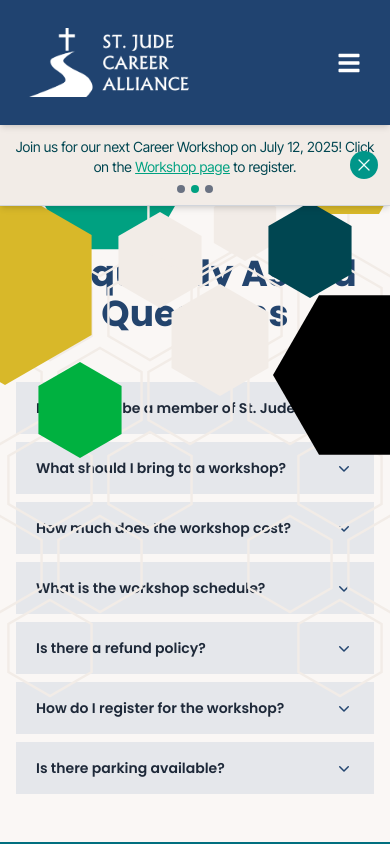
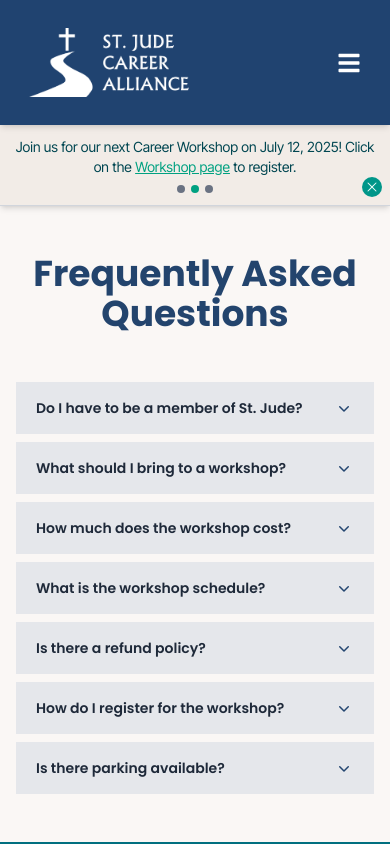
Before and after one commit to dataMichelle/sjca, a React (Vite) app: page /faq in a window 390 px wide. Shown: the top 844 px of the page. Built offline with nearby package versions, Linux system fonts and the light colour scheme.

Commit message:
made site responsive with ticker close button and hexagon sizes

```diff
--- a/src/components/HexagonGrid.jsx
+++ b/src/components/HexagonGrid.jsx
@@ -1,3 +1,4 @@
+import { useState, useEffect } from "react";
 const hexPoints = "50,10 84.64,30 84.64,70 50,90 15.36,70 15.36,30";
 
 const COLORS = {
@@ -11,9 +12,12 @@
   kellyGreen: "#00B140",
 };
 
-const HEX_SIZE = 120;
-const HEX_HORIZ_SPACING = HEX_SIZE * 0.8325;
-const HEX_VERT_SPACING = HEX_SIZE * 0.7;
+const getHexSize = () => {
+  if (typeof window === "undefined") return 120;
+  if (window.innerWidth < 768) return 0; // hide on mobile
+  if (window.innerWidth < 1500) return 70; // shrink for <1500px
+  return 120; // default
+};
 
 const HexagonOutline = ({ width, height, color, strokeWidth = 3, style }) => (
   <svg
@@ -55,32 +59,38 @@
   </svg>
 );
 
-function renderHexGrid({ colCounts = [3, 3, 3, 3, 3], side = "right" }) {
+function renderHexGrid({
+  colCounts = [3, 3, 3, 3, 3],
+  side = "right",
+  hexSize,
+  horizSpacing,
+  vertSpacing,
+}) {
   const hexes = [];
 
   for (let row = 0; row < colCounts.length; row++) {
     const cols = colCounts[row];
     for (let col = 0; col < cols; col++) {
-      const offset = row % 2 === 0 ? 0 : HEX_HORIZ_SPACING / 2;
-      const top = row * HEX_VERT_SPACING;
-      const sidePos = col * HEX_HORIZ_SPACING + offset;
+      const offset = row % 2 === 0 ? 0 : horizSpacing / 2;
+      const top = row * vertSpacing;
+      const sidePos = col * horizSpacing + offset;
 
       const style =
         side === "right"
           ? {
               top: `${top}px`,
-              right: `calc(-${HEX_SIZE / 2}px + ${sidePos}px)`,
+              right: `calc(-${hexSize / 2}px + ${sidePos}px)`,
             }
           : {
               top: `${top}px`,
-              left: `calc(-${HEX_SIZE / 2}px + ${sidePos}px)`,
+              left: `calc(-${hexSize / 2}px + ${sidePos}px)`,
             };
 
       hexes.push(
         <HexagonOutline
           key={`${side}-outline-${row}-${col}`}
-          width={HEX_SIZE}
-          height={HEX_SIZE}
+          width={hexSize}
+          height={hexSize}
           color="beige"
           strokeWidth={2}
           style={style}
@@ -92,24 +102,46 @@
   return hexes;
 }
 
-function renderFixedFills(side) {
+function renderFixedFills(side, hexSize) {
   const config = {
     left: [
-      { top: 80, left: 10, size: 200, color: "teal", rotate: true },
-      { top: 50, left: 130, size: 150, color: "lime", rotate: true },
-      { top: 160, left: -120, size: 250, color: "gold", rotate: false },
-      { top: 200, left: 100, size: 120, color: "beige", rotate: false },
-
-      { top: 350, left: 20, size: 120, color: "kellyGreen", rotate: false },
+      { top: 80, left: 10, size: hexSize * 1.7, color: "teal", rotate: true },
+      { top: 50, left: 130, size: hexSize * 1.25, color: "lime", rotate: true },
+      {
+        top: 160,
+        left: -120,
+        size: hexSize * 2.1,
+        color: "gold",
+        rotate: false,
+      },
+      { top: 200, left: 100, size: hexSize, color: "beige", rotate: false },
+      { top: 350, left: 20, size: hexSize, color: "kellyGreen", rotate: false },
     ],
     right: [
-      { top: 180, right: 100, size: 90, color: "beige", rotate: false },
-      { top: 270, right: 100, size: 140, color: "beige", rotate: false },
-
-      { top: 70, right: -40, size: 170, color: "gold", rotate: true },
-      { top: 60, right: 60, size: 160, color: "teal", rotate: true },
-      { top: 190, right: 20, size: 120, color: "navy", rotate: false },
-      { top: 260, right: -90, size: 230, color: "lime", rotate: true },
+      {
+        top: 180,
+        right: 100,
+        size: hexSize * 0.75,
+        color: "beige",
+        rotate: false,
+      },
+      {
+        top: 270,
+        right: 100,
+        size: hexSize * 1.15,
+        color: "beige",
+        rotate: false,
+      },
+      { top: 70, right: -40, size: hexSize * 1.4, color: "gold", rotate: true },
+      { top: 60, right: 60, size: hexSize * 1.3, color: "teal", rotate: true },
+      { top: 190, right: 20, size: hexSize, color: "navy", rotate: false },
+      {
+        top: 260,
+        right: -90,
+        size: hexSize * 1.9,
+        color: "lime",
+        rotate: true,
+      },
     ],
   };
 
@@ -134,26 +166,59 @@
   );
 }
 
-const CornerHexagons = () => (
+const CornerHexagons = () => {
+  const [hexSize, setHexSize] = useState(getHexSize());
+
+  useEffect(() => {
+    const handleResize = () => setHexSize(getHexSize());
+    window.addEventListener("resize", handleResize);
+    return () => window.removeEventListener("resize", handleResize);
+  }, []);
+
+  if (hexSize === 0) return null; // hide on mobile
+
+  const HEX_HORIZ_SPACING = hexSize * 0.8325;
+  const HEX_VERT_SPACING = hexSize * 0.7;
+
+  return (
     <>
       {/* Left side */}
-    <div className="fixed top-0 left-0 z-0 pointer-events-none w-[700px] h-[1000px]">
+      <div
+        className="
+          fixed top-0 left-0 z-0 pointer-events-none w-[700px] h-[1000px]
+          max-[1500px]:w-[400px] max-[1500px]:h-[600px]
+          max-md:hidden
+        "
+      >
         {renderHexGrid({
-        colCounts: [4, 4, 3, 2, 2, 2, 2, 1], // Adjust columns per row here
+          colCounts: [4, 4, 3, 2, 2, 2, 2, 1],
           side: "left",
+          hexSize,
+          horizSpacing: HEX_HORIZ_SPACING,
+          vertSpacing: HEX_VERT_SPACING,
         })}
-      {renderFixedFills("left")}
+        {renderFixedFills("left", hexSize)}
       </div>
 
       {/* Right side */}
-    <div className="fixed top-0 right-0 z-0 pointer-events-none w-[700px] h-[1000px]">
+      <div
+        className="
+          fixed top-0 right-0 z-0 pointer-events-none w-[700px] h-[1000px]
+          max-[1500px]:w-[400px] max-[1500px]:h-[600px]
+          max-md:hidden
+        "
+      >
         {renderHexGrid({
-        colCounts: [4, 3, 3, 2, 3, 1, 2, 1], // Adjust columns per row here
+          colCounts: [4, 3, 3, 2, 3, 1, 2, 1],
           side: "right",
+          hexSize,
+          horizSpacing: HEX_HORIZ_SPACING,
+          vertSpacing: HEX_VERT_SPACING,
         })}
-      {renderFixedFills("right")}
+        {renderFixedFills("right", hexSize)}
       </div>
     </>
   );
+};
 
 export default CornerHexagons;
--- a/src/components/NewsTicker.jsx
+++ b/src/components/NewsTicker.jsx
@@ -57,10 +57,19 @@
       {/* Close Button */}
       <button
         onClick={closeNews}
-        className="absolute top-1/2 right-3 -translate-y-1/2 bg-teal-600 text-teal-50 font-bold hover:bg-[#006f7f] hover:text-white rounded-full transition-all p-1 duration-300 hover:scale-110 focus:ring-2 focus:ring-[#00a181] focus:outline-none cursor-pointer"
+        className={`
+      absolute
+      top-1/2 right-3 -translate-y-1/2
+      bg-teal-600 text-teal-50 font-bold rounded-full transition-all p-1 duration-300
+      hover:bg-[#006f7f] hover:text-white hover:scale-110 focus:ring-2 focus:ring-[#00a181] focus:outline-none cursor-pointer
+      max-[1200px]:top-auto max-[1200px]:bottom-2 max-[1200px]:right-2 max-[1200px]:-translate-y-0 max-[1200px]:p-0.5
+    `}
         aria-label="Close news ticker"
+        style={{
+          fontSize: "inherit",
+        }}
       >
-        <XMarkIcon className="w-5 h-5" />
+        <XMarkIcon className="w-5 h-5 max-[1200px]:w-4 max-[1200px]:h-4" />
       </button>
 
       {/* News Text */}
```
Lines whose indentation alone changed are shown as unchanged.
